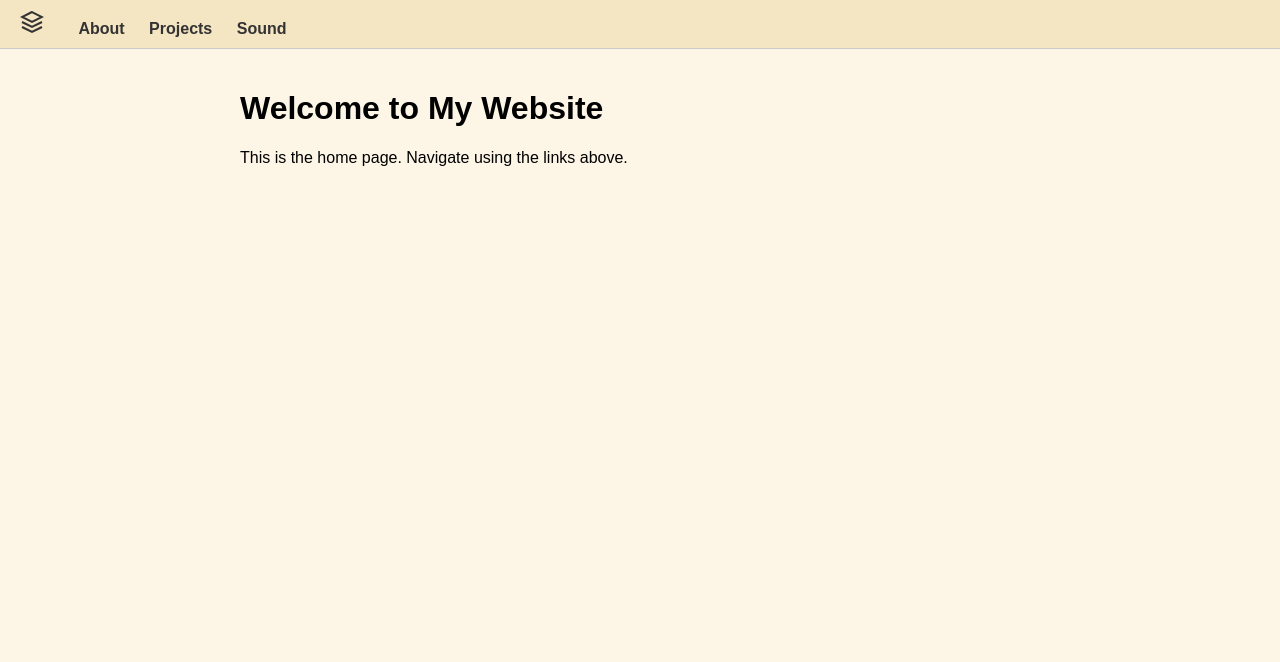
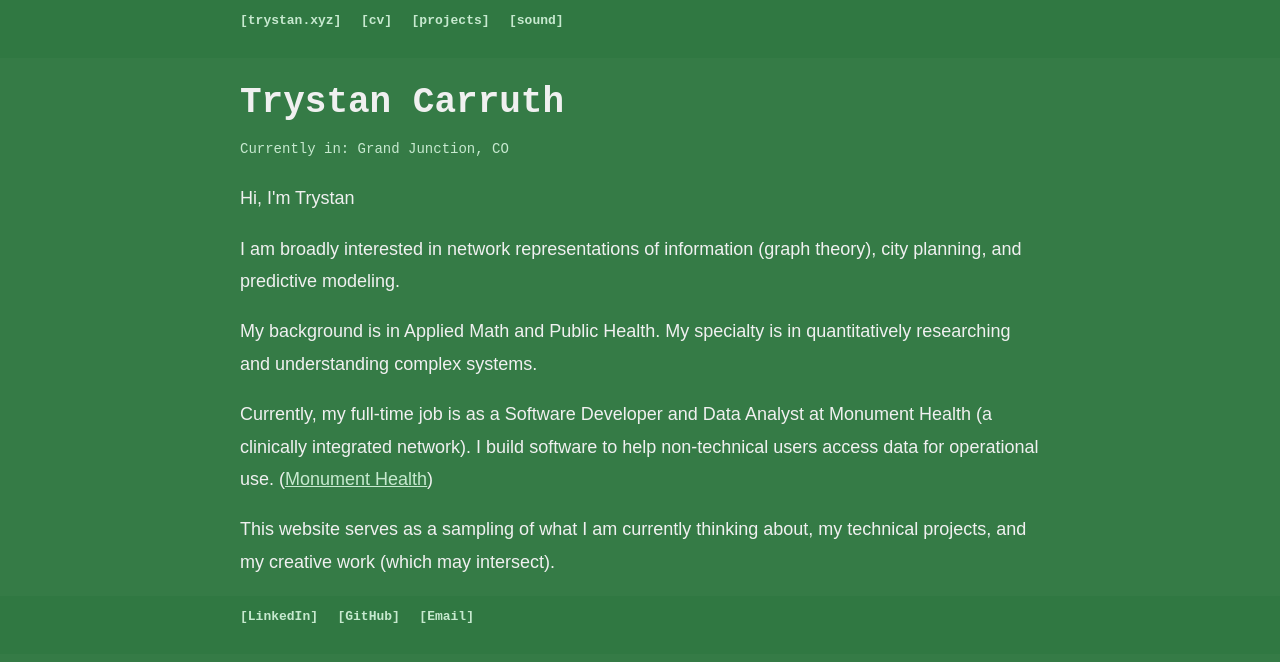
Before and after one commit to CarruthT/try.stan, a website: page index.html in a window 1280 px wide. Drawn offline with Linux system fonts and the light colour scheme.

Commit message:
Add files via upload

```diff
--- a/index.html
+++ b/index.html
@@ -3,53 +3,115 @@
 <head>
     <meta charset="UTF-8">
     <meta name="viewport" content="width=device-width, initial-scale=1.0">
-    <title>Home</title>
+    <title>trystan.xyz</title>
     <style>
         body {
             font-family: Arial, sans-serif;
-            background-color: #fdf5e6;
+            background-color: #317842f9;
+            color: #f0f0f0;
             margin: 0;
             padding: 0;
         }
-        header {
-            background-color: #f4e5c3;
-            border-bottom: 1px solid #ccc;
-            padding: 10px 20px;
+        header, footer {
+            background-color: #317842f9;
+            padding: 10px 0;
+        }
+        .container {
+            max-width: 800px;
+            margin: 0 auto;
+            padding: 0 20px;
+        }
+        nav {
+            text-align: left;
+            margin-bottom: 20px;
         }
         nav a {
-            margin: 0 10px;
+            margin-right: 15px;
             text-decoration: none;
-            color: #333;
+            color: #cbecd3f9;
+            font-family: monospace;
             font-weight: bold;
         }
         nav a:hover {
             text-decoration: underline;
         }
         main {
-            padding: 20px;
             max-width: 800px;
-            margin: auto;
+            margin: 0 auto;
+            padding: 20px 20px;
+        }
+        h1 {
+            font-family: monospace;
+            font-size: 36px;
+            margin-bottom: 5px;
+        }
+        .caption {
+            font-size: 14px;
+            color: #cbecd3f9;
+            font-family: monospace;
+            margin-bottom: 20px;
+        }
+        p {
+            font-size: 18px;
+            line-height: 1.8;
+        }
+        footer nav {
+            text-align: left;
         }
     </style>
+    <!-- Standard Favicon -->
+<link rel="icon" href="/images/favicon/favicon.ico" type="image/x-icon">
+
+<!-- PNG Favicons for Modern Browsers -->
+<link rel="icon" type="image/png" sizes="32x32" href="/images/favicon/favicon-32x32.png">
+<link rel="icon" type="image/png" sizes="16x16" href="/images/favicon/favicon-16x16.png">
+
+<!-- Apple Touch Icon for iOS -->
+<link rel="apple-touch-icon" sizes="180x180" href="/images/favicon/apple-touch-icon.png">
+
+<!-- Manifest for Web Apps -->
+<link rel="manifest" href="/images/favicon/site.webmanifest">
+
+<!-- Theme Color (Optional for PWA Support) -->
+<meta name="theme-color" content="#ffffff">
+
 </head>
 <body>
     <header>
-        <a href="index.html" class="weird-icon" id="home-icon" style="display: inline-block; margin-right: 20px;">
-            <svg viewBox="0 0 24 24" xmlns="http://www.w3.org/2000/svg" width="24" height="24">
-                <path d="M12 2L2 7l10 5 10-5-10-5zM2 17l10 5 10-5M2 12l10 5 10-5" fill="none" stroke="#333" stroke-width="2"/>
-            </svg>
-        </a>
-        <nav style="display: inline;">
-            <a href="about.html">About</a>
-            <a href="projects.html">Projects</a>
-            <a href="sound.html">Sound</a>
-        </nav>
+        <div class="container">
+            <nav>
+                <a href="/index.html">[trystan.xyz]</a>
+                <a href="/cv/">[cv]</a>
+                <a href="/projects/">[projects]</a>
+                <a href="/sound/">[sound]</a>
+            </nav>
+        </div>
     </header>
-
-    <main>
-        <h1>Welcome to My Website</h1>
-        <p>This is the home page. Navigate using the links above.</p>
+    <main class="container">
+        <h1>Trystan Carruth</h1>
+        <p class="caption">Currently in: Grand Junction, CO</p>
+        <p>Hi, I'm Trystan</p>
+        <p>
+            I am broadly interested in network representations of information (graph theory), city planning, and predictive modeling.
+        </p>
+        <p>
+            My background is in Applied Math and Public Health. My specialty is in quantitatively researching and understanding complex systems.
+        </p>
+        <p>
+            Currently, my full-time job is as a Software Developer and Data Analyst at Monument Health (a clinically integrated network). I build software to help non-technical users access data for operational use. (<a href="#" style="color: #cbecd3f9; text-decoration: underline;">Monument Health</a>)
+        </p>
+        <p>
+            This website serves as a sampling of what I am currently thinking about, my technical projects, and my creative work (which may intersect).
+        </p>
     </main>
-
+    <footer>
+        <div class="container">
+            <nav>
+                <a href="https://linkedin.com/in/Trystan-Carruth" target="_blank">[LinkedIn]</a>
+                <a href="https://github.com/CarruthT" target="_blank">[GitHub]</a>
+                <a href="mailto:trystaned@gmail.com">[Email]</a>
+            </nav>
+        </div>
+    </footer>
 </body>
 </html>
```
